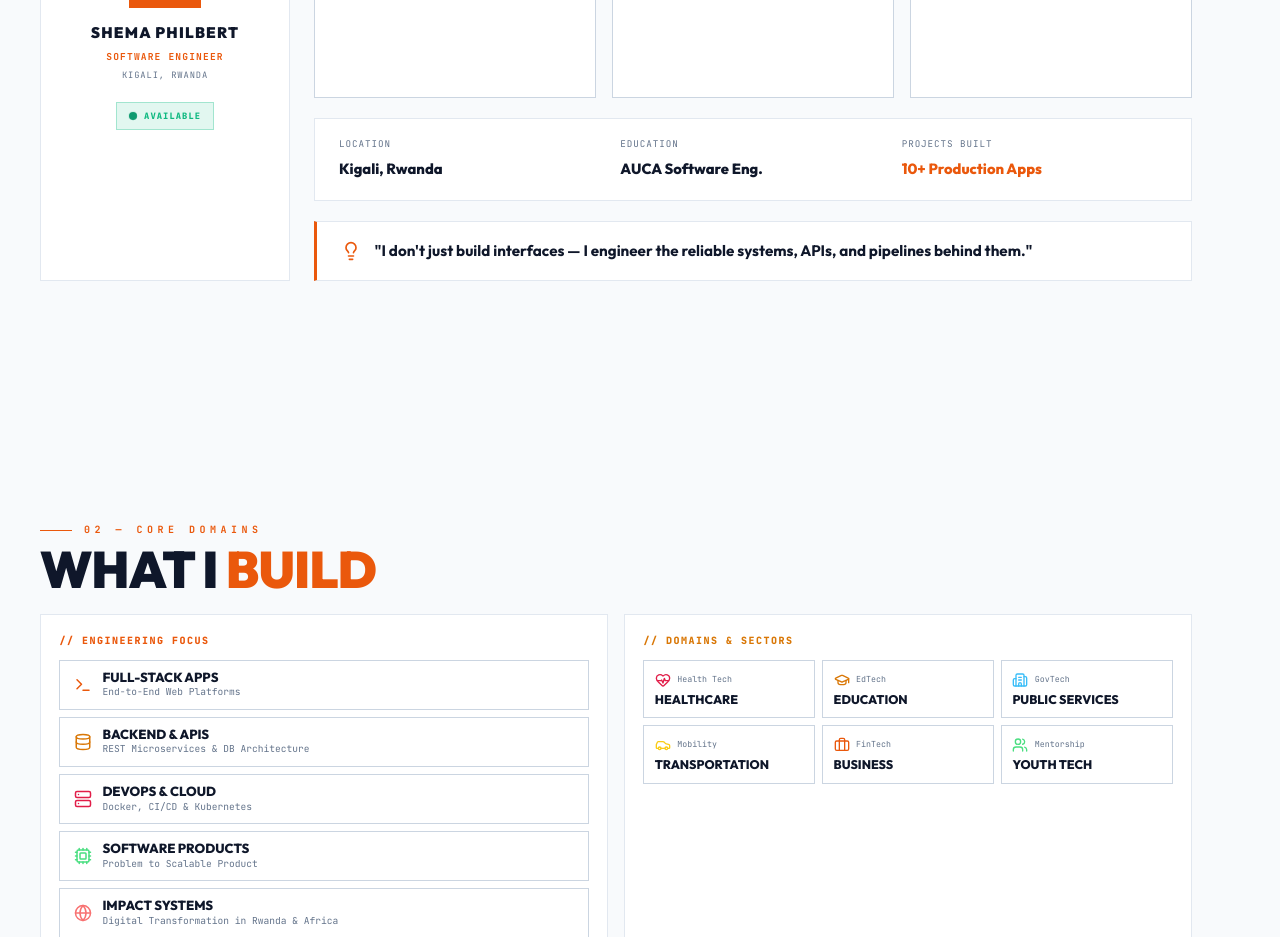
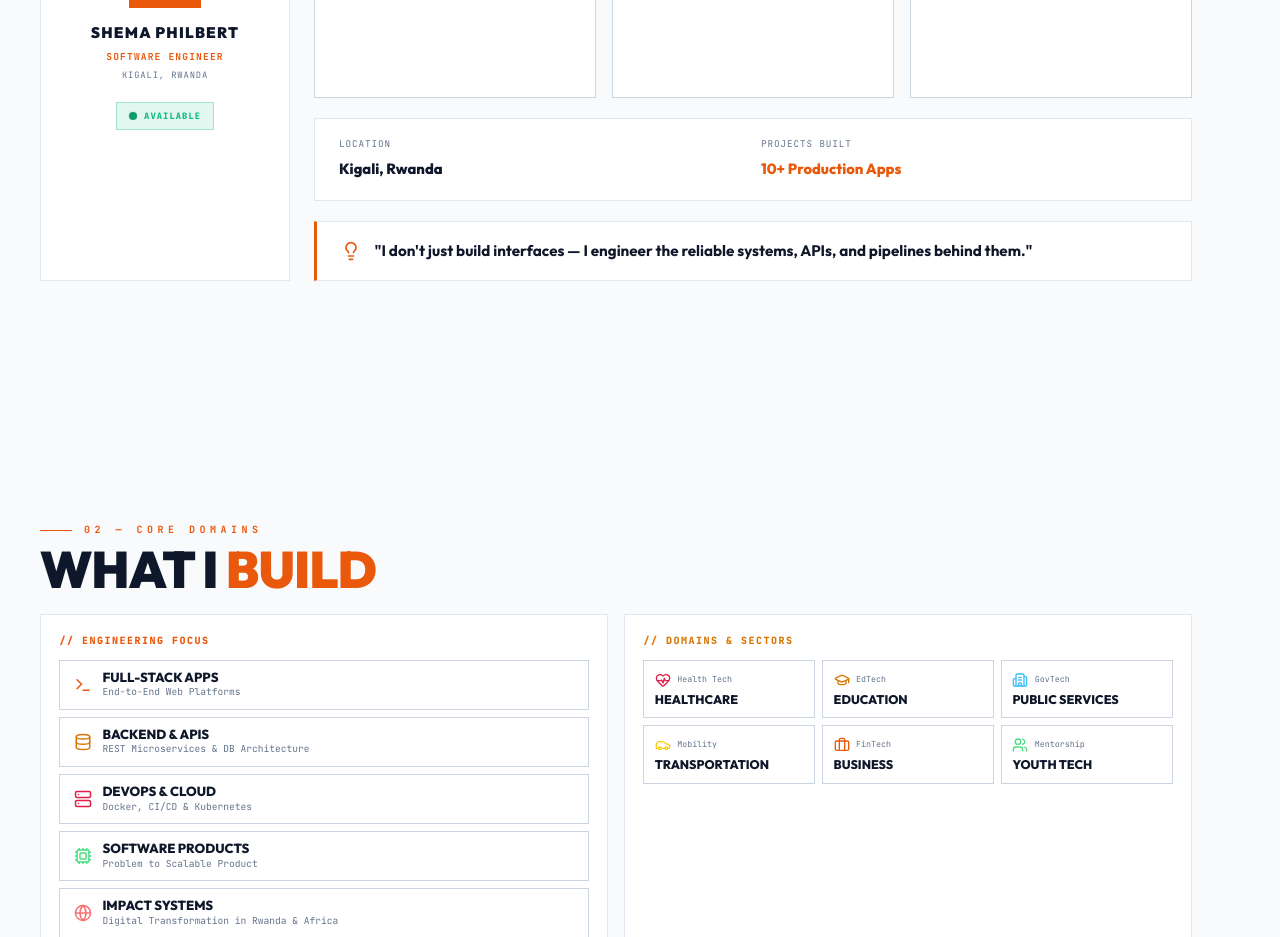
Before and after one commit to gasanashema/Portfolio, a React (Vite) app: page / in a window 1280 px wide. Shown: the part 1180-2117 px from the top of the page. Built offline with nearby package versions, Linux system fonts and the light colour scheme.

Commit message:
v1.0.12: Remove Education stat from Home About section

```diff
--- a/package.json
+++ b/package.json
@@ -1,7 +1,7 @@
 {
   "name": "shema-philbert-gasana---portfolio",
   "private": true,
-  "version": "1.0.11",
+  "version": "1.0.12",
   "type": "module",
   "scripts": {
     "dev": "vite",
--- a/src/components/About.tsx
+++ b/src/components/About.tsx
@@ -233,15 +233,6 @@ export default function About() {
 
             <div>
               <span className="font-mono" style={{ fontSize: '0.58rem', color: 'var(--color-text-tertiary)', letterSpacing: '0.1em', display: 'block', marginBottom: '0.15rem' }}>
-                EDUCATION
-              </span>
-              <span className="font-display" style={{ fontSize: '0.92rem', fontWeight: 800, color: 'var(--color-text-primary)' }}>
-                AUCA Software Eng.
-              </span>
-            </div>
-
-            <div>
-              <span className="font-mono" style={{ fontSize: '0.58rem', color: 'var(--color-text-tertiary)', letterSpacing: '0.1em', display: 'block', marginBottom: '0.15rem' }}>
                 PROJECTS BUILT
               </span>
               <span className="font-display" style={{ fontSize: '0.92rem', fontWeight: 800, color: 'var(--color-accent-primary)' }}>
```
